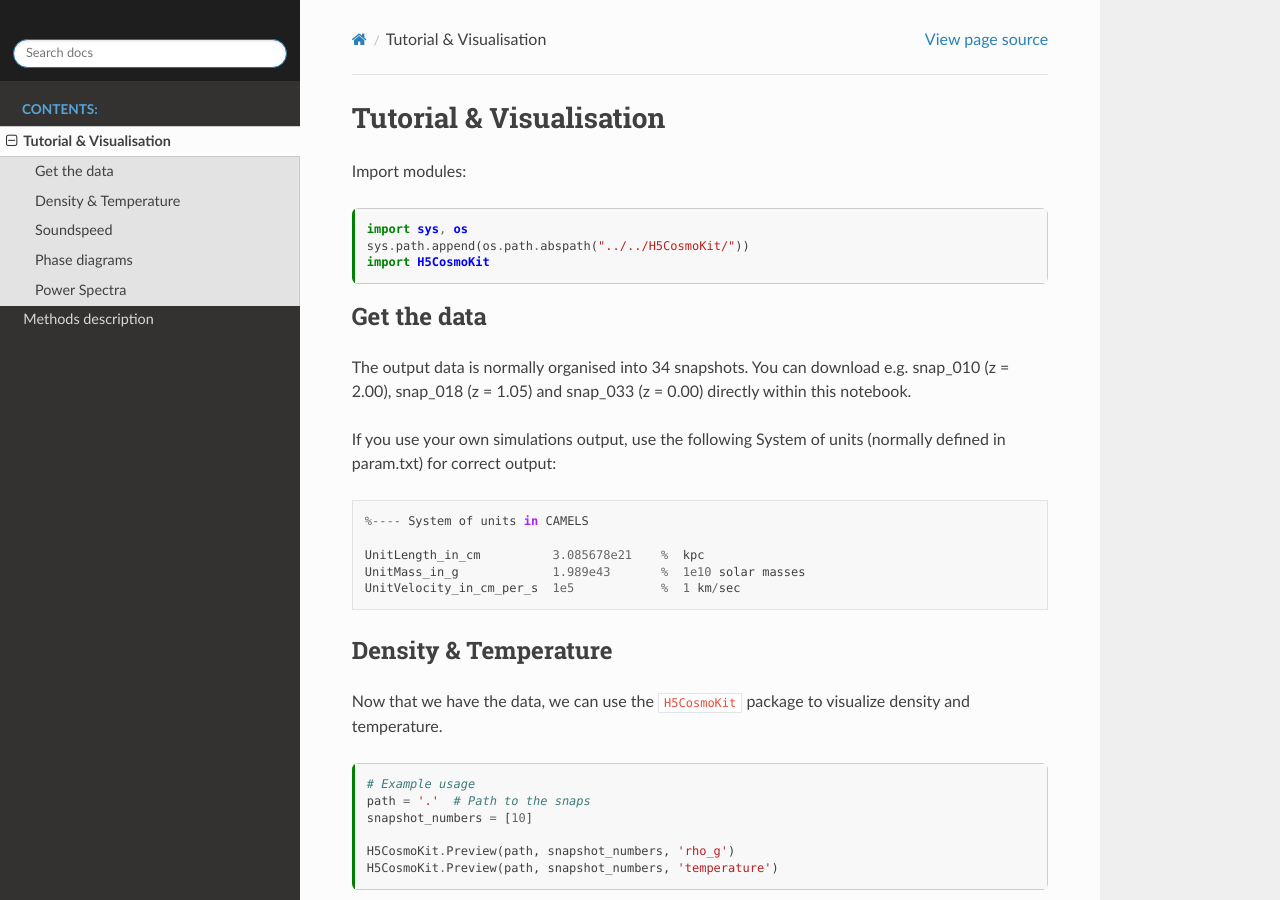
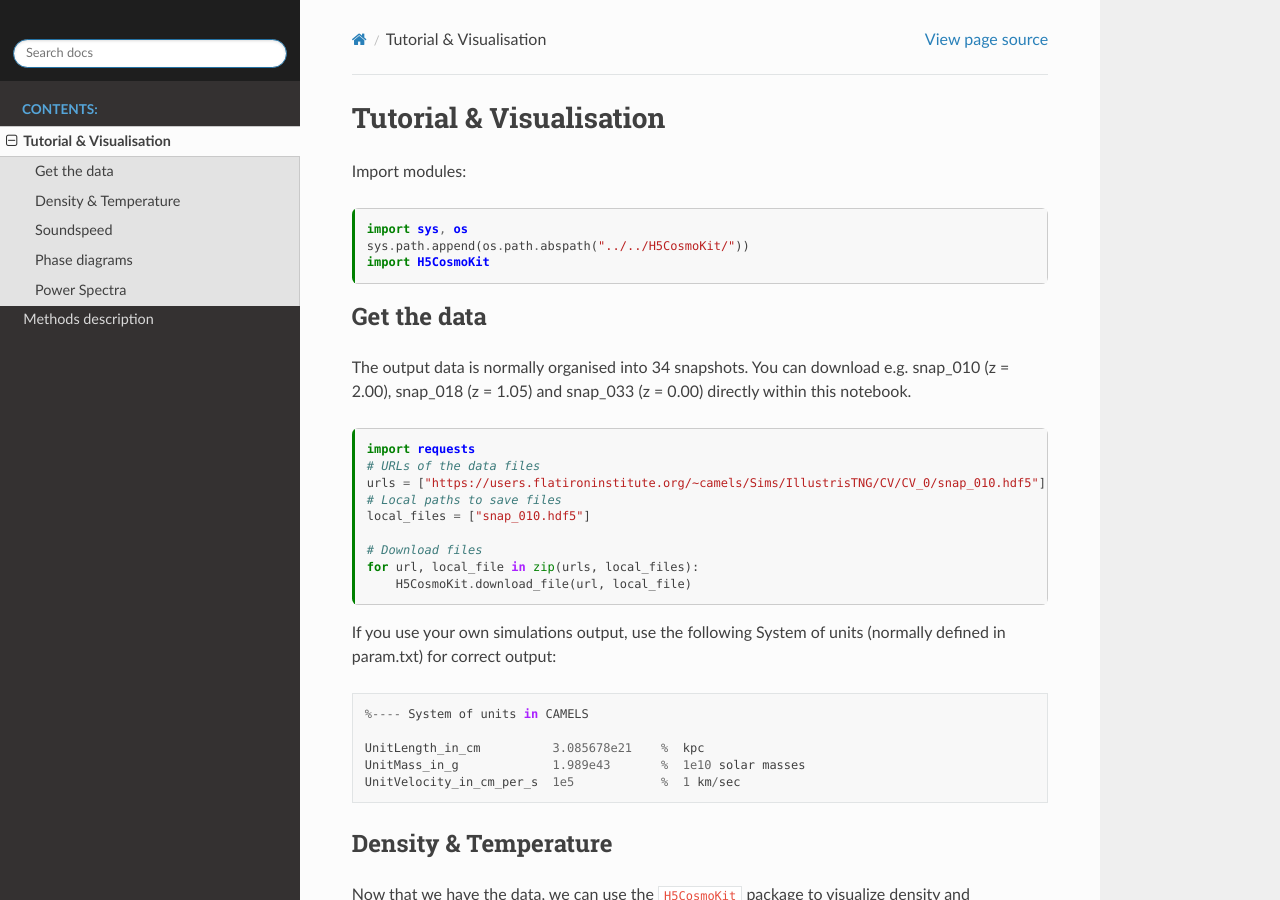
Before and after one commit to forusovam46/H5CosmoKit, a Sphinx documentation site: the page built from docs/source/tutorial.md, in a window 1280 px wide and 900 px high. Built offline with Sphinx 7.4.7 and the Read the Docs theme 2.0.0, drawn with Linux system fonts in a browser that asks for light colours.

Commit message:
snap download link correction for tutorial

````diff
--- a/docs/source/tutorial.md
+++ b/docs/source/tutorial.md
@@ -25,8 +25,18 @@ import H5CosmoKit
 
 The output data is normally organised into 34 snapshots. You can download e.g. snap_010 (z = 2.00), snap_018 (z = 1.05) and snap_033 (z = 0.00) directly within this notebook.
 
+```{code-cell}
+import requests
+# URLs of the data files
+urls = ["https://users.flatironinstitute.org/~camels/Sims/IllustrisTNG/CV/CV_0/snap_010.hdf5"] # extend the list as needed
+# Local paths to save files
+local_files = ["snap_010.hdf5"]
 
- If you use your own simulations output, use the following System of units (normally defined in param.txt) for correct output:
+# Download files
+for url, local_file in zip(urls, local_files):
+    H5CosmoKit.download_file(url, local_file)
+```
+If you use your own simulations output, use the following System of units (normally defined in param.txt) for correct output:
 ```
 %---- System of units in CAMELS
 
````
